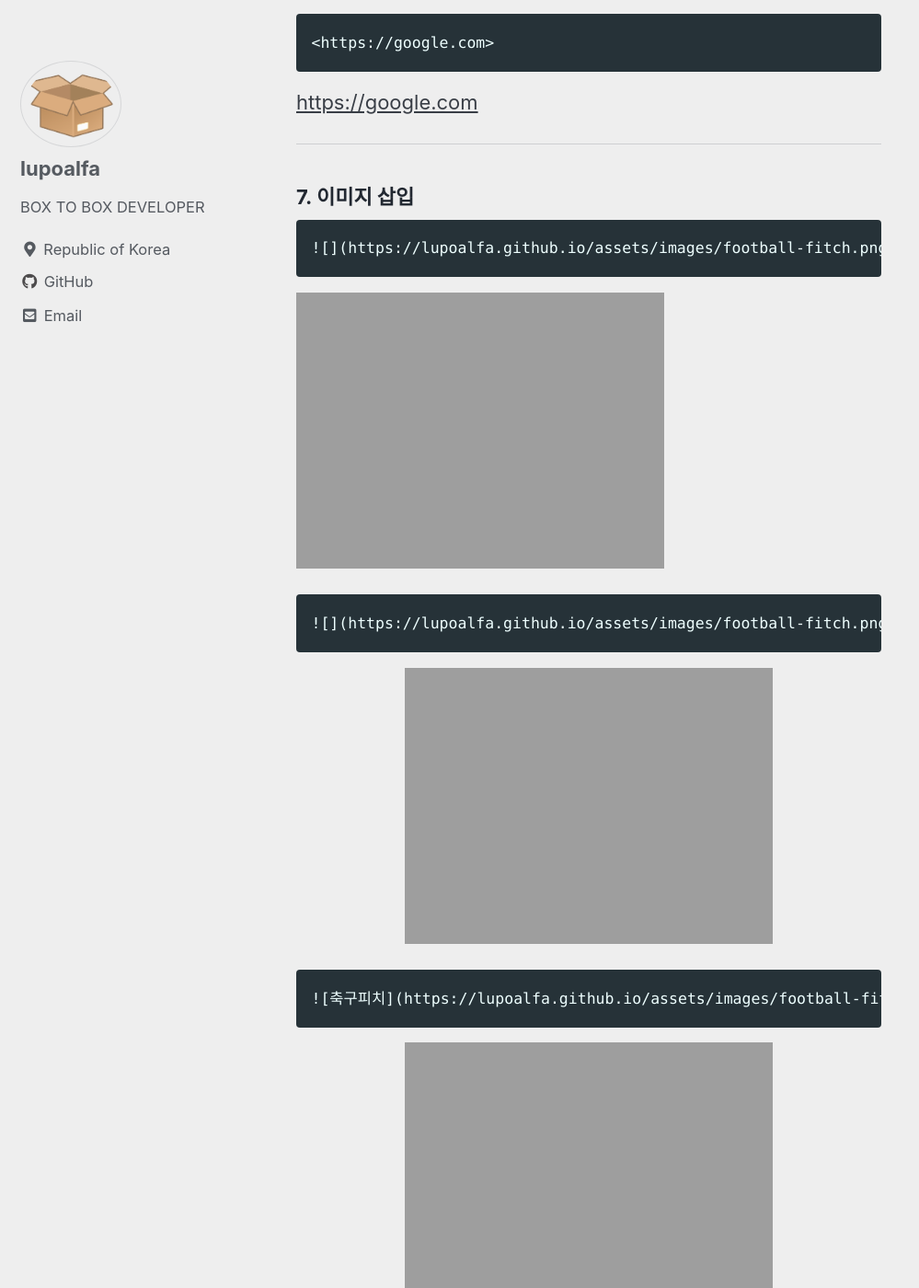
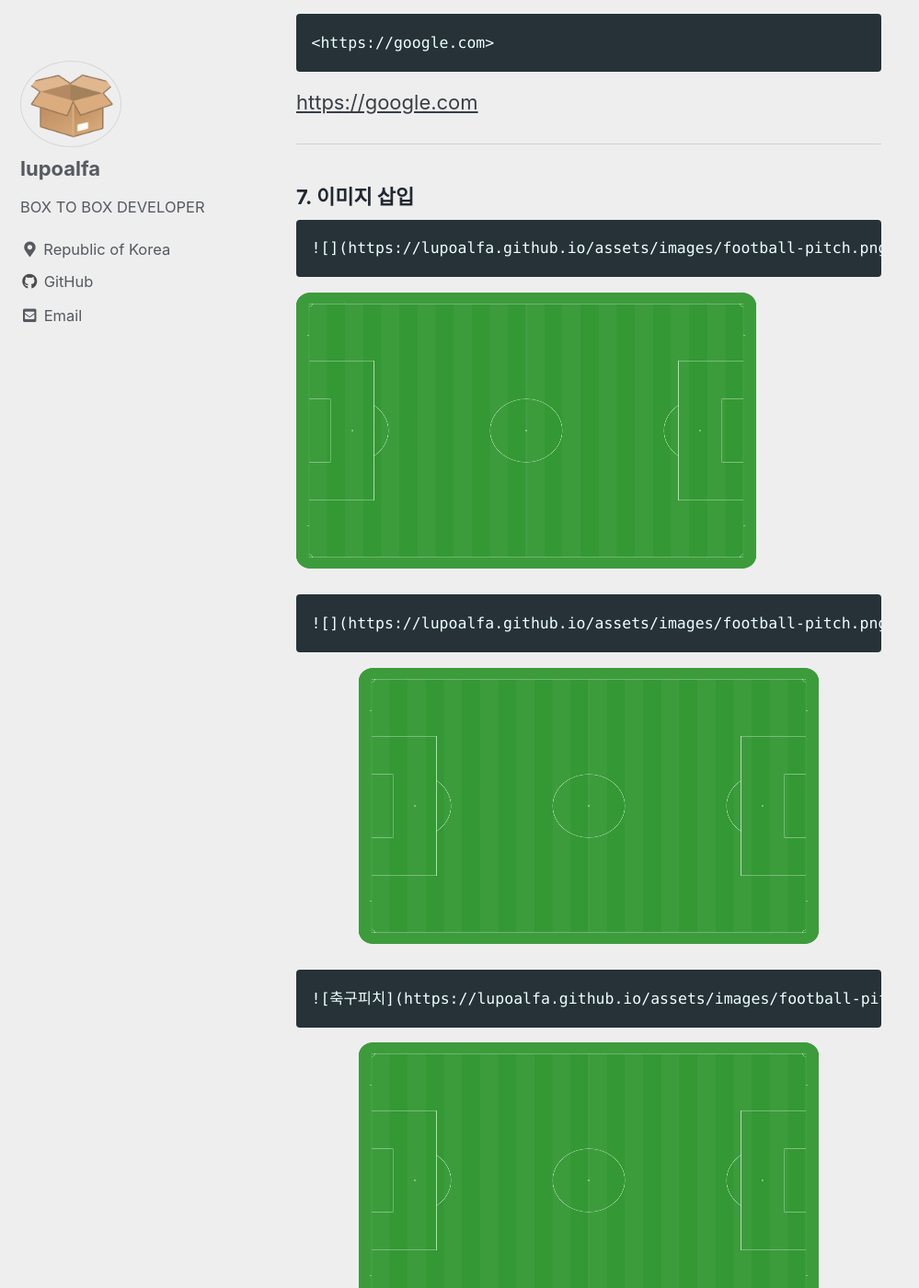
Before and after one commit to lupoalfa/lupoalfa.github.io, a Jekyll site: the page built from _posts/2020-08-14-markdown-4.md, in a window 1280 px wide and 1400 px high, scrolled down 4722 px. Shown: the whole window at 92% size, without its empty margins (0-999 px from the left). Built offline with Jekyll 4.4.1, drawn with Linux system fonts in a browser that asks for light colours; cached includes are drawn as plain includes; comment, search, counter and statistics services are not loaded.

Commit message:
update post

````diff
--- a/_posts/2020-08-14-markdown-4.md
+++ b/_posts/2020-08-14-markdown-4.md
@@ -180,22 +180,23 @@ print s
 ---
 ###### 7. 이미지 삽입
 ```
-![](https://lupoalfa.github.io/assets/images/football-fitch.png)
+![](https://lupoalfa.github.io/assets/images/football-pitch.png)
 ```
 
-![](https://lupoalfa.github.io/assets/images/football-fitch.png)
+![](https://lupoalfa.github.io/assets/images/football-pitch.png)
 
 ```
-![](https://lupoalfa.github.io/assets/images/football-fitch.png){: .align-center}
+![](https://lupoalfa.github.io/assets/images/football-pitch.png){: .align-center}
 ```
 
-![](https://lupoalfa.github.io/assets/images/football-fitch.png){: .align-center}
+![](https://lupoalfa.github.io/assets/images/football-pitch.png){: .align-center}
 
 ```
-![축구피치](https://lupoalfa.github.io/assets/images/football-fitch.png "축구 피치"){: .align-center}
+![축구피치](https://lupoalfa.github.io/assets/images/football-pitch.png "축구 피치"){: .align-center}
 ```
 
-![축구피치](https://lupoalfa.github.io/assets/images/football-fitch.png "축구 피치"){: .align-center}
+![축구피치](https://lupoalfa.github.io/assets/images/football-pitch.png "축구 피치"){: .align-center}
+
 
 ---
 ###### 8. 표 만들기
````
